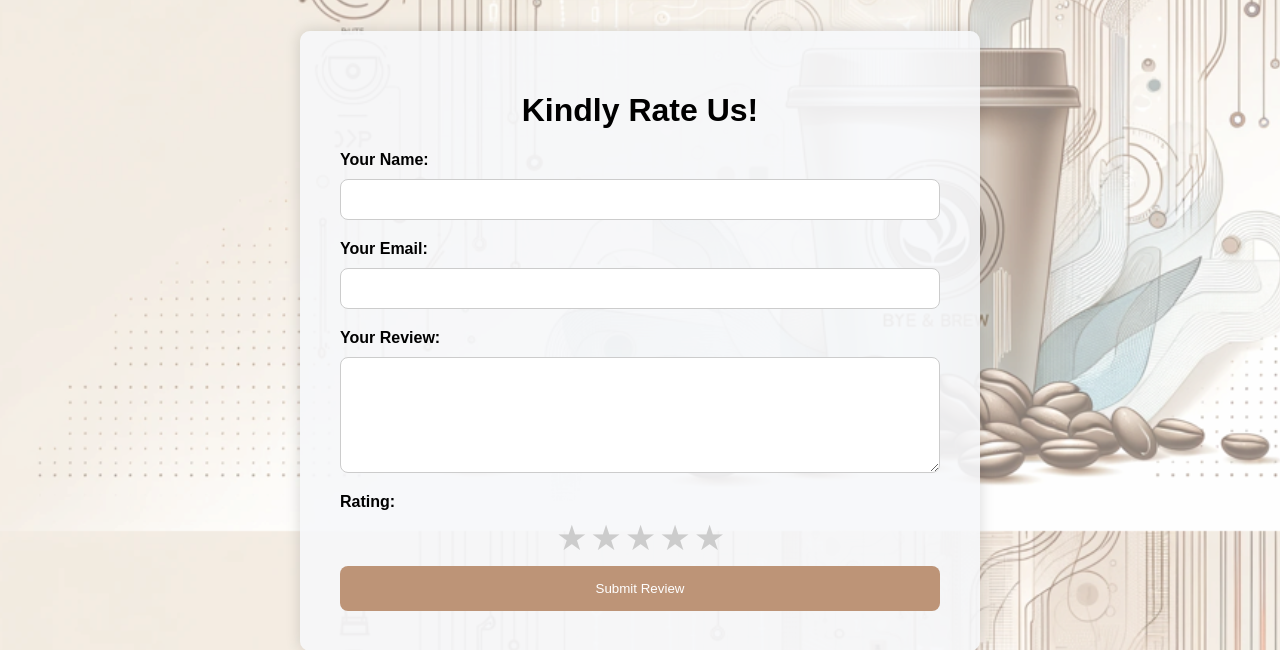
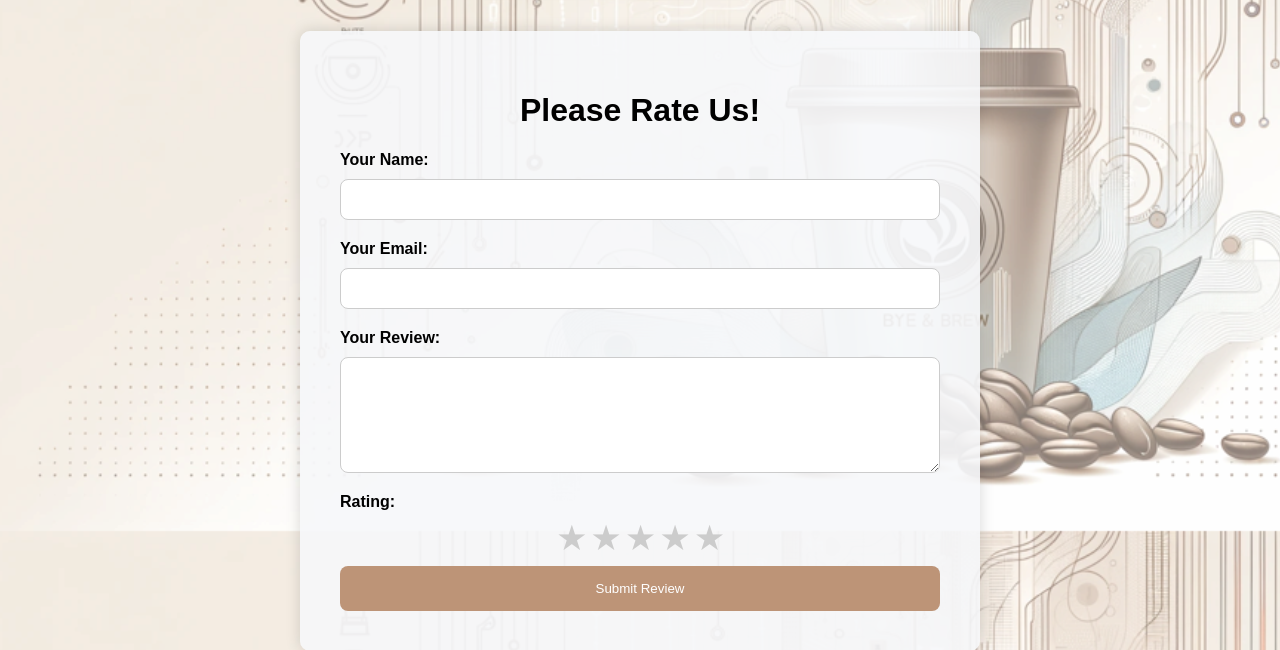
Before and after one commit to AzeemQidwai/data-entry-webapp, a Flask app: page / in a window 1280 px wide. Shown: the part 269-919 px from the top of the page. Run offline with Flask 3, Linux system fonts and the light colour scheme.

Commit message:
message updated

```diff
--- a/templates/review_form.html
+++ b/templates/review_form.html
@@ -110,7 +110,7 @@
 <body>
     <img src="{{ url_for('static', filename='logo-t.png') }}" alt="Byte & Brew Logo" class="logo">
     <div class="container">
-        <h1>Kindly Rate Us!</h1>
+        <h1>Please Rate Us!</h1>
         <form method="POST" action="/submit_review">
             <label for="name">Your Name:</label>
             <input type="text" id="name" name="name" required>
```
